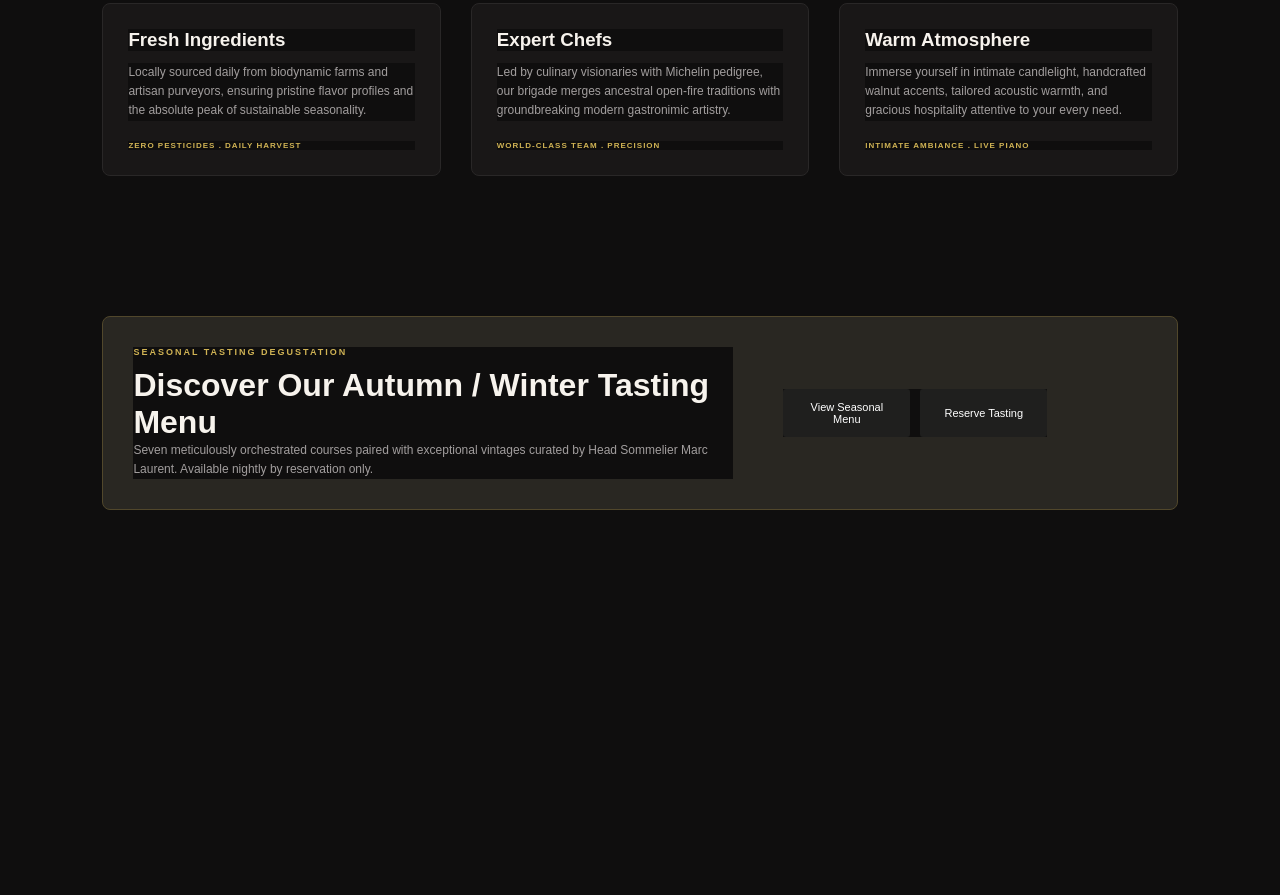
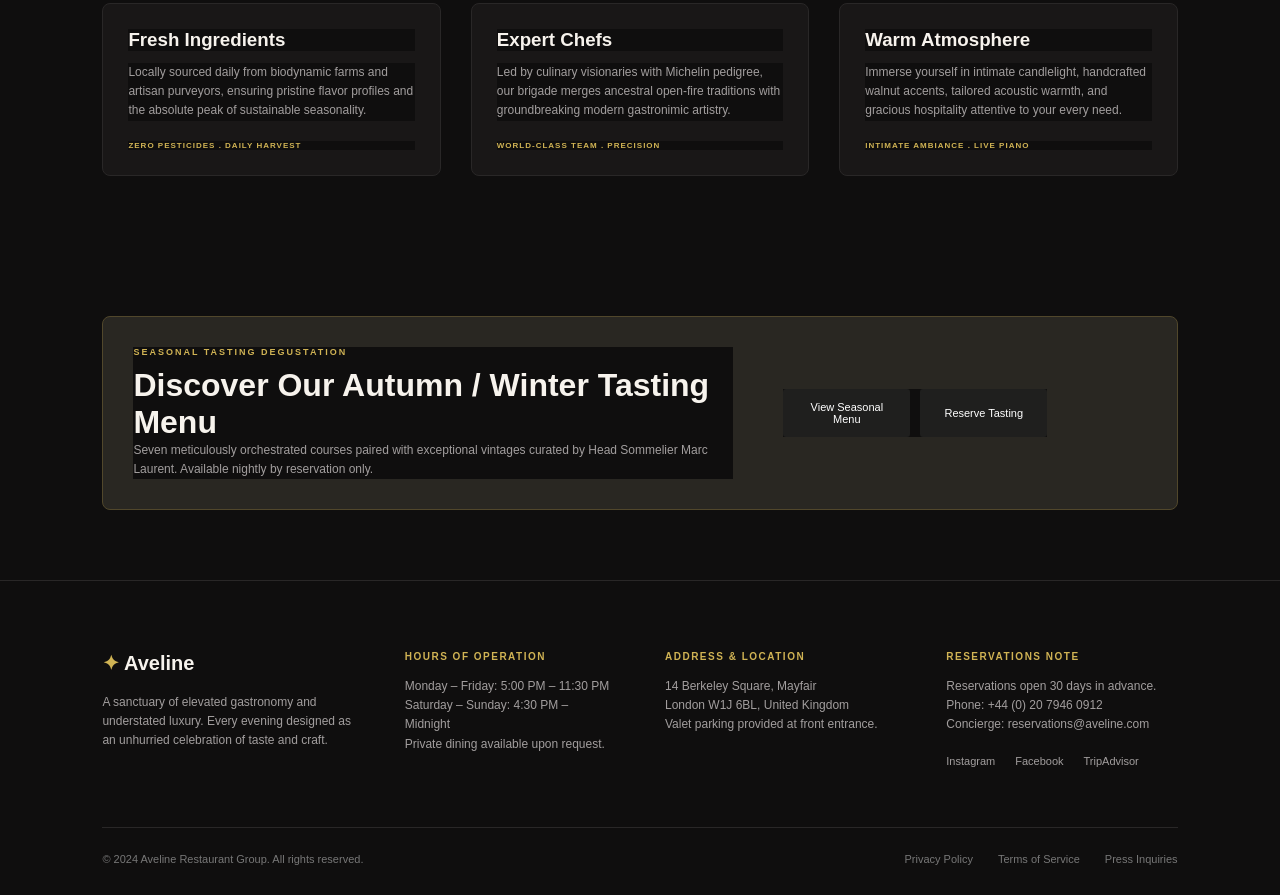
Before and after one commit to TsegawGemena/restaurant, a website built with webpack: page src/template.html in a window 1280 px wide. Shown: the part 1572-2467 px from the top of the page. Before the commit the page ends 2152 px from the top, so only its background shows below. Built offline with nearby package versions, Linux system fonts and the light colour scheme.

Commit message:
modified the whole home page

```diff
--- a/src/pages/home.js
+++ b/src/pages/home.js
@@ -319,6 +319,138 @@ export function loadHome(){
     content.appendChild(tastingContainer);
 
 
+    const footer = document.createElement("footer");
+footer.classList.add("footer");
+
+
+// Footer main content
+const footerMain = document.createElement("div");
+footerMain.classList.add("footer-main");
+
+
+// Brand column
+const footerBrand = document.createElement("div");
+footerBrand.classList.add("footer-column");
+
+const brandName = document.createElement("h3");
+brandName.textContent = "✦ Aveline";
+
+const brandDescription = document.createElement("p");
+brandDescription.textContent =
+    "A sanctuary of elevated gastronomy and understated luxury. Every evening designed as an unhurried celebration of taste and craft.";
+
+footerBrand.appendChild(brandName);
+footerBrand.appendChild(brandDescription);
+
+
+// Hours column
+const hoursColumn = document.createElement("div");
+hoursColumn.classList.add("footer-column");
+
+const hoursTitle = document.createElement("h4");
+hoursTitle.textContent = "HOURS OF OPERATION";
+
+const hoursText = document.createElement("p");
+hoursText.textContent =
+    "Monday – Friday: 5:00 PM – 11:30 PM\nSaturday – Sunday: 4:30 PM – Midnight\nPrivate dining available upon request.";
+
+hoursColumn.appendChild(hoursTitle);
+hoursColumn.appendChild(hoursText);
+
+
+// Address column
+const addressColumn = document.createElement("div");
+addressColumn.classList.add("footer-column");
+
+const addressTitle = document.createElement("h4");
+addressTitle.textContent = "ADDRESS & LOCATION";
+
+const addressText = document.createElement("p");
+addressText.textContent =
+    "14 Berkeley Square, Mayfair\nLondon W1J 6BL, United Kingdom\nValet parking provided at front entrance.";
+
+addressColumn.appendChild(addressTitle);
+addressColumn.appendChild(addressText);
+
+
+// Reservations column
+const reservationsColumn = document.createElement("div");
+reservationsColumn.classList.add("footer-column");
+
+const reservationsTitle = document.createElement("h4");
+reservationsTitle.textContent = "RESERVATIONS NOTE";
+
+const reservationsText = document.createElement("p");
+reservationsText.textContent =
+    "Reservations open 30 days in advance.\nPhone: +44 (0) 20 7946 0912\nConcierge: reservations@aveline.com";
+
+reservationsColumn.appendChild(reservationsTitle);
+reservationsColumn.appendChild(reservationsText);
+
+
+// Social links
+const socialLinks = document.createElement("div");
+socialLinks.classList.add("social-links");
+
+const instagram = document.createElement("a");
+instagram.textContent = "Instagram";
+
+const facebook = document.createElement("a");
+facebook.textContent = "Facebook";
+
+const tripAdvisor = document.createElement("a");
+tripAdvisor.textContent = "TripAdvisor";
+
+socialLinks.appendChild(instagram);
+socialLinks.appendChild(facebook);
+socialLinks.appendChild(tripAdvisor);
+
+reservationsColumn.appendChild(socialLinks);
+
+
+// Add columns
+footerMain.appendChild(footerBrand);
+footerMain.appendChild(hoursColumn);
+footerMain.appendChild(addressColumn);
+footerMain.appendChild(reservationsColumn);
+
+footer.appendChild(footerMain);
+
+
+// Footer bottom
+const footerBottom = document.createElement("div");
+footerBottom.classList.add("footer-bottom");
+
+const copyright = document.createElement("p");
+copyright.textContent =
+    "© 2024 Aveline Restaurant Group. All rights reserved.";
+
+const legalLinks = document.createElement("div");
+legalLinks.classList.add("legal-links");
+
+const privacy = document.createElement("a");
+privacy.textContent = "Privacy Policy";
+
+const terms = document.createElement("a");
+terms.textContent = "Terms of Service";
+
+const press = document.createElement("a");
+press.textContent = "Press Inquiries";
+
+legalLinks.appendChild(privacy);
+legalLinks.appendChild(terms);
+legalLinks.appendChild(press);
+
+footerBottom.appendChild(copyright);
+footerBottom.appendChild(legalLinks);
+
+footer.appendChild(footerBottom);
+
+
+// Add footer to page
+content.appendChild(footer);
+
+
 
 
 
--- a/src/style.css
+++ b/src/style.css
@@ -405,3 +405,86 @@ nav button:hover{
     border-color:#d4af37;
     color:#1f1f1e;
 }
+
+.footer {
+    padding: 70px 8% 30px;
+    border-top: 1px solid #292727;
+}
+
+.footer-main {
+    display: grid;
+    grid-template-columns: 1.2fr 1fr 1.1fr 1.1fr;
+    gap: 50px;
+    padding-bottom: 60px;
+}
+
+.footer-column h3 {
+    margin: 0 0 18px;
+    font-size: 20px;
+}
+
+.footer-column h3:first-letter {
+    color: #d0b354;
+}
+
+.footer-column h4 {
+    margin: 0 0 15px;
+    color: #d0b354;
+    font-size: 10px;
+    letter-spacing: 1.5px;
+}
+
+.footer-column p {
+    margin: 0;
+    color: #a29e9e;
+    font-size: 12px;
+    line-height: 1.6;
+    white-space: pre-line;
+}
+
+.social-links {
+    display: flex;
+    gap: 20px;
+    margin-top: 20px;
+}
+
+.social-links a {
+    color: #a29e9e;
+    font-size: 11px;
+    cursor: pointer;
+    transition: color 0.3s ease;
+}
+
+.social-links a:hover {
+    color: #d0b354;
+}
+
+.footer-bottom {
+    display: flex;
+    justify-content: space-between;
+    align-items: center;
+    padding-top: 25px;
+    border-top: 1px solid #292727;
+}
+
+.footer-bottom p {
+    margin: 0;
+    color: #777;
+    font-size: 11px;
+}
+
+.legal-links {
+    display: flex;
+    gap: 25px;
+}
+
+.legal-links a {
+    color: #777;
+    font-size: 11px;
+    cursor: pointer;
+    transition: color 0.3s ease;
+}
+
+.legal-links a:hover {
+    color: #d0b354;
+}
```
